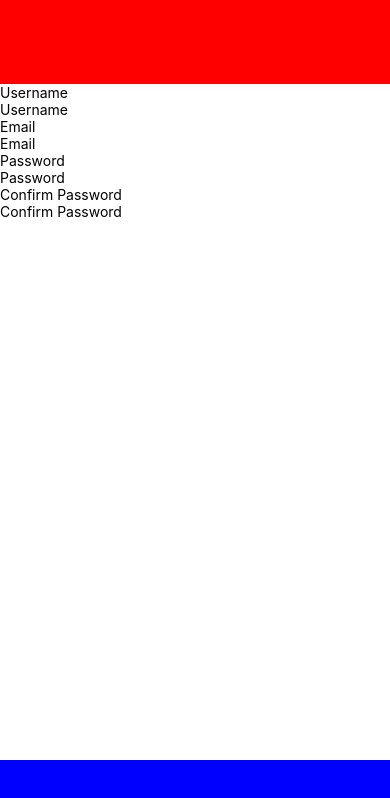
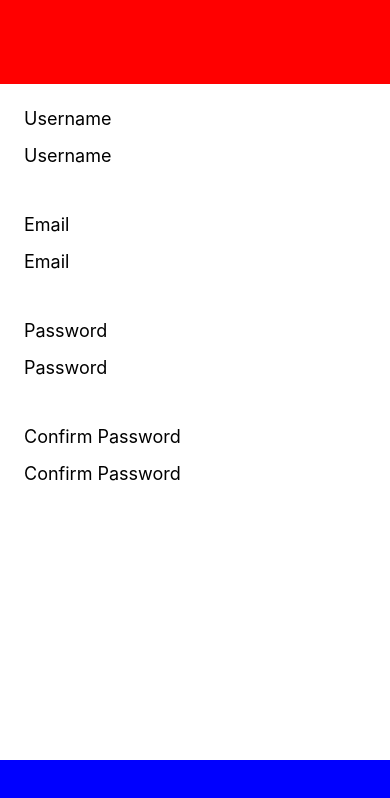
Before and after one commit to stephenmussel/react-native-registration-form, a React Native app: screen / in a window 390 px wide. Shown: the top 798 px of the page. Built offline with nearby package versions, Linux system fonts and the light colour scheme.

Commit message:
added styling

```diff
--- a/App.js
+++ b/App.js
@@ -81,14 +81,15 @@ function Inputs(props) {
   const { label, placeholder, value, onChangeText, secureTextEntry, onSubmitEditing } = props;
 
   return (
-    <View>
-      <Text>{label}</Text>
+    <View style={{ padding: 16 }}>
+      <Text style={{ padding: 8, fontSize: 18 }}>{label}</Text>
       <TextInput
         placeholder={placeholder}
         value={value}
         onChangeText={onChangeText}
         secureTextEntry={secureTextEntry}
         onSubmitEditing={onSubmitEditing}
+        style={{ padding: 8, fontSize: 18 }}
       />
     </View>
   )
```
